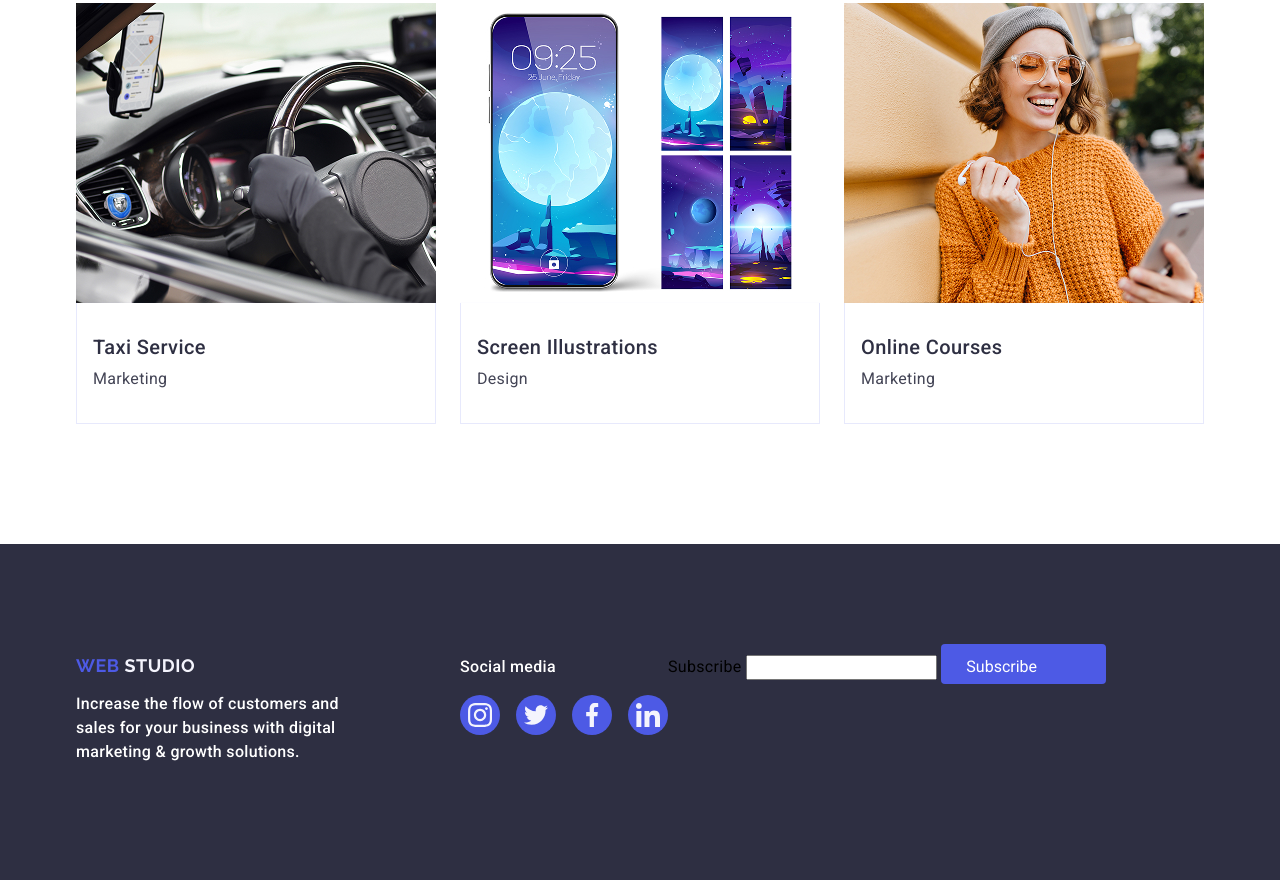
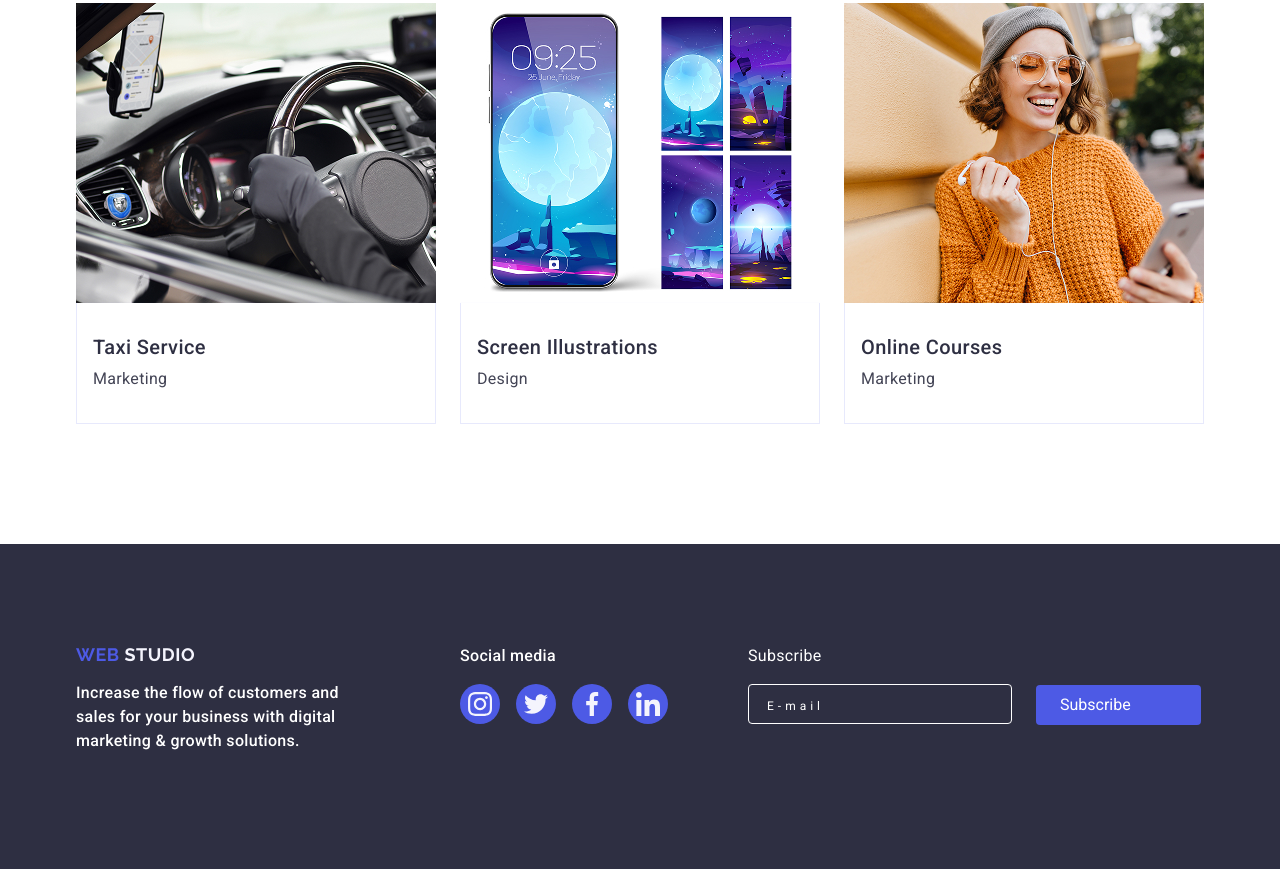
Before and after one commit to RocketReact/goit-markup-hw-05, a website built with Vite: page index.html in a window 1280 px wide. Shown: the part 2609-3489 px from the top of the page. Built offline with nearby package versions, Linux system fonts and the light colour scheme.

Commit message:
subscribe footer finish

```diff
--- a/css/style.css
+++ b/css/style.css
@@ -414,11 +414,40 @@
     background-color: var(--emerald);
   }
 
+  .subscribe {
+    display: flex;
+    align-items: center;
+    margin-left: 80px;
+    gap: 24px;
+  }
+  .subscribe-input {
+    margin-top: 16px;
+    width: 264px;
+    height: 40px;
+    background-color: var(--grey);
+    border: 1px solid var(--white);
+    border-radius: 4px;
+    box-shadow: 0 4px 4px 0 var(--grey-opacity-15),
+  }
+  .subscribe-input::placeholder {
+    color: var(--white);
+    font-size: 12px;
+    line-height: 1.5;
+    letter-spacing: 4px;
+    padding: 8px 0 8px 16px;
+
+  }
+  .subscribe-label {
+    display: flex;
+    flex-direction: column;
+    color: var(--white);
+    margin-bottom: 25px;
+  }
   .btn-subscribe {
     width: 165px;
     height: 40px;
-    display: inline-block;
-    text-align: center;
+    display: inline-flex;
+    align-items: center;
     justify-items:  center;
     line-height: 24px;
     padding: 8px 24px;
@@ -427,13 +456,12 @@
     border: none;
     border-radius: 4px;
     cursor: pointer;
-
+    margin-bottom: -16px;
   }
   .subscribe-svg {
-    fill: var(--white);
     margin-left: 16px;
+  }
 
-  }
 
   /*modal*/
   .modal-overlay {
--- a/index.html
+++ b/index.html
@@ -473,6 +473,7 @@
               type="email"
               name="subscribe"
               class="subscribe-input"
+              placeholder="E-mail"
             >
           </label>
           <button class="btn-subscribe">
```
